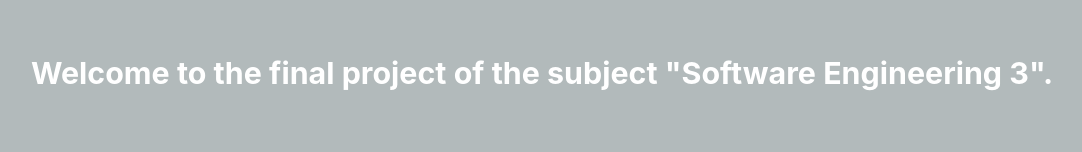
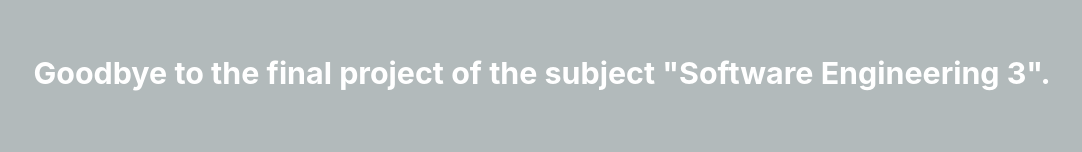
Before and after one commit to hernanavarro/frontend-final, a React (Create React App) app: page / in a window 1280 px wide. Shown: the part 214-366 px from the top of the page, without its empty margins (98-1180 px from the left). Built offline with nearby package versions, Linux system fonts and the light colour scheme; no server answers.

Commit message:
Change in exam

```diff
--- a/src/App.js
+++ b/src/App.js
@@ -41,7 +41,7 @@ function App() {
   return (
     <div className="App-header">
       <h3>
-        Welcome to the final project of the subject "Software Engineering 3".
+        Goodbye to the final project of the subject "Software Engineering 3".
       </h3>
       <p id="counter" > Counter: {contador} </p>
       <div>
```
